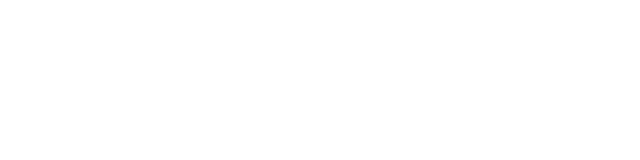
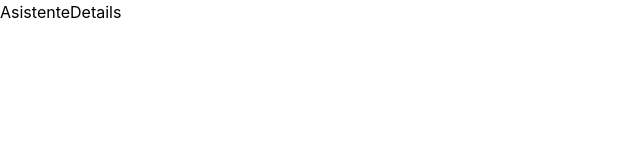
Before and after one commit to amsiceza/TBridge-Feending-Project, a React (Vite) app: page /asistente in a window 1280 px wide. Before the commit this address had no page. Shown: the top 160 px of the page, without its empty margins (0-640 px from the left). Built offline with nearby package versions, Linux system fonts and the light colour scheme; a web font is replaced by a local one.

Commit message:
ahora funciona todo

```diff
--- a/src/App.jsx
+++ b/src/App.jsx
@@ -11,8 +11,8 @@
 import Login from './components/Login/Login';
 import ProgramacionEvento from "./pages/ProgramacionEvento/ProgramacionEvento";
 import EventForm from "./pages/EventForm/EventForm";
-import UserDetails from "./pages/UserDetails/UserDetails";
 import Notifications from "./pages/Notifications/Notifications";
+import AsistenteDetails from "./components/AsistenteDetails/AsistenteDetails";
 
 function App() {
   const token = localStorage.getItem('token'); // Obtener el token del local storage
@@ -41,7 +41,7 @@
               <Route path="/login" element={<Login />} />
               <Route path="/evento" element={<EventForm />} />
               <Route path="/notifications" element={<Notifications />} />
-
+              <Route path="/asistente" element={<AsistenteDetails />} />
             </Routes>
           </div>
         </div>
--- /dev/null
+++ b/src/components/AsistenteDetails/AsistenteDetails.jsx
@@ -0,0 +1,14 @@
+import { useParams } from "react-router-dom";
+import "./AsistenteDetails.scss"
+
+const AsistenteDetails = () => {
+
+const { id } = useParams();
+
+console.log(id);
+
+return <div>AsistenteDetails</div>;
+
+};
+
+export default AsistenteDetails;
--- a/src/pages/UserDetails/UserDetails.jsx
+++ b/src/components/AsistenteDetails/UserDetails.jsx
@@ -1,5 +1,5 @@
 import React from 'react'
-import "../UserDetails/UserDetails.scss"
+import "./UserDetails.scss"
 
 const UserDetails = () => {
   return (
```
Also changed, not shown: src/components/AsistentesDetails/AsistenteDetails.jsx (deleted, +0 -13 lines), src/components/AsistenteDetails/AsistenteDetails.scss (renamed from src/pages/UserDetails/UserDetails.scss).
